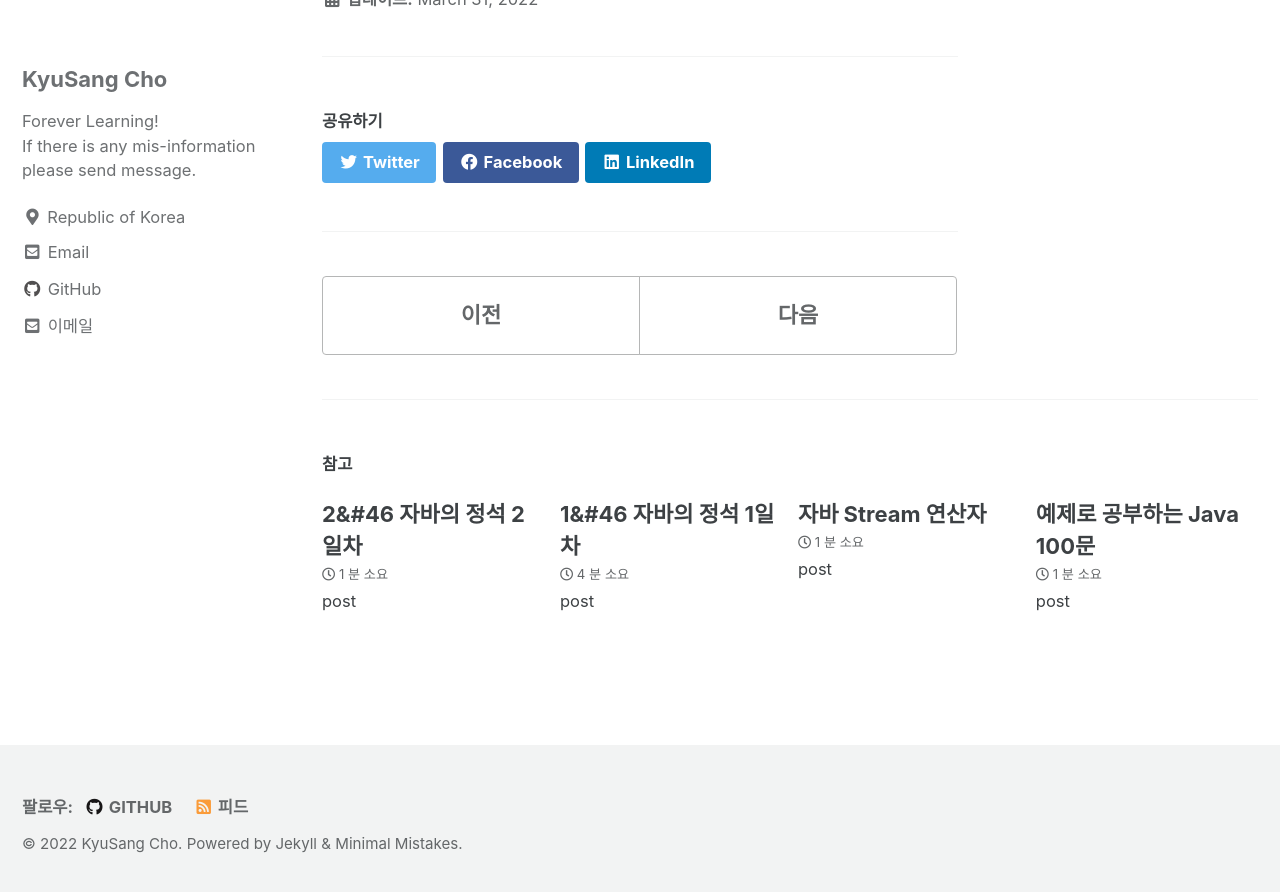
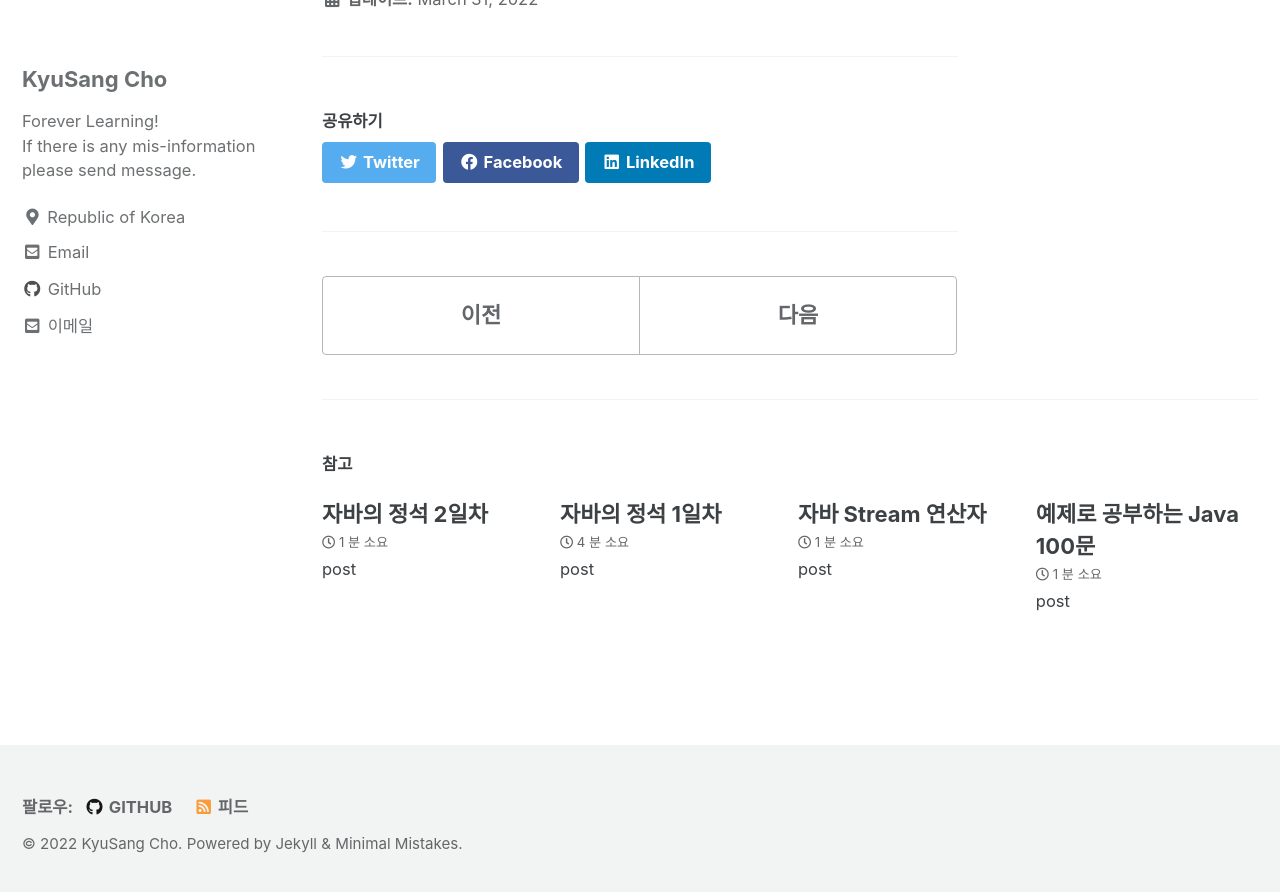
Before and after one commit to DevKS-Yet/DevKs-Yet.github.io, a Jekyll site: the page built from _posts/2022-03-31-59(standard-of-Java000).md, in a window 1280 px wide and 900 px high, scrolled down 1076 px. Shown: the top 892 px of the window. Built offline with Jekyll 4.4.1, drawn with Linux system fonts in a browser that asks for light colours; cached includes are drawn as plain includes; some of the changed text lies outside the part shown.

Commit message:
20220402

```diff
--- a/_posts/2022-03-31-59(standard-of-Java000).md
+++ b/_posts/2022-03-31-59(standard-of-Java000).md
@@ -1,5 +1,5 @@
 ---
-title: "0&#46 자바의 정석 정리"
+title: "자바의 정석 0일차"
 excerpt: "post"
 
 categories:
--- a/_posts/2022-04-01-60(standard-of-Java001).md
+++ b/_posts/2022-04-01-60(standard-of-Java001).md
@@ -1,5 +1,5 @@
 ---
-title: "1&#46 자바의 정석 1일차"
+title: "자바의 정석 1일차"
 excerpt: "post"
 
 categories:
--- a/_posts/2022-04-02-61(standard-of-Java002).md
+++ b/_posts/2022-04-02-61(standard-of-Java002).md
@@ -1,5 +1,5 @@
 ---
-title: "2&#46 자바의 정석 2일차"
+title: "자바의 정석 2일차"
 excerpt: "post"
 
 categories:
```
